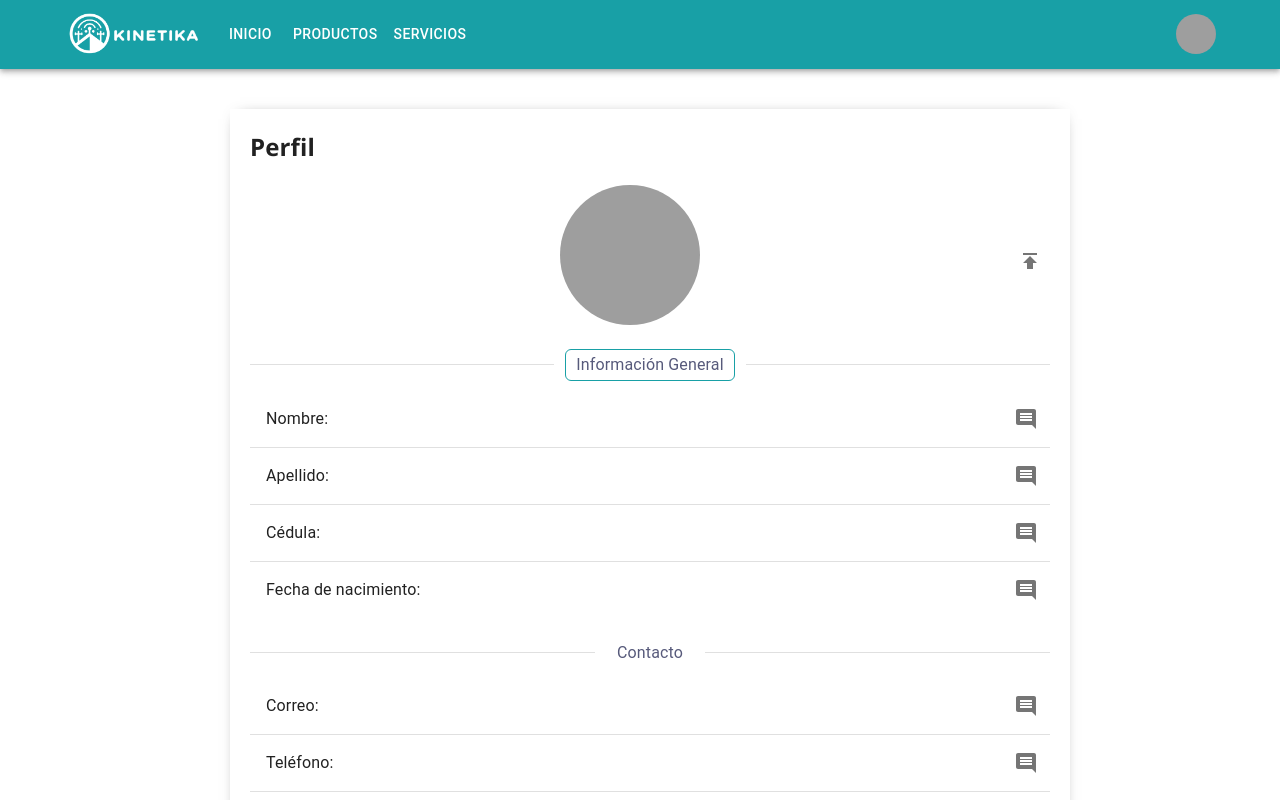
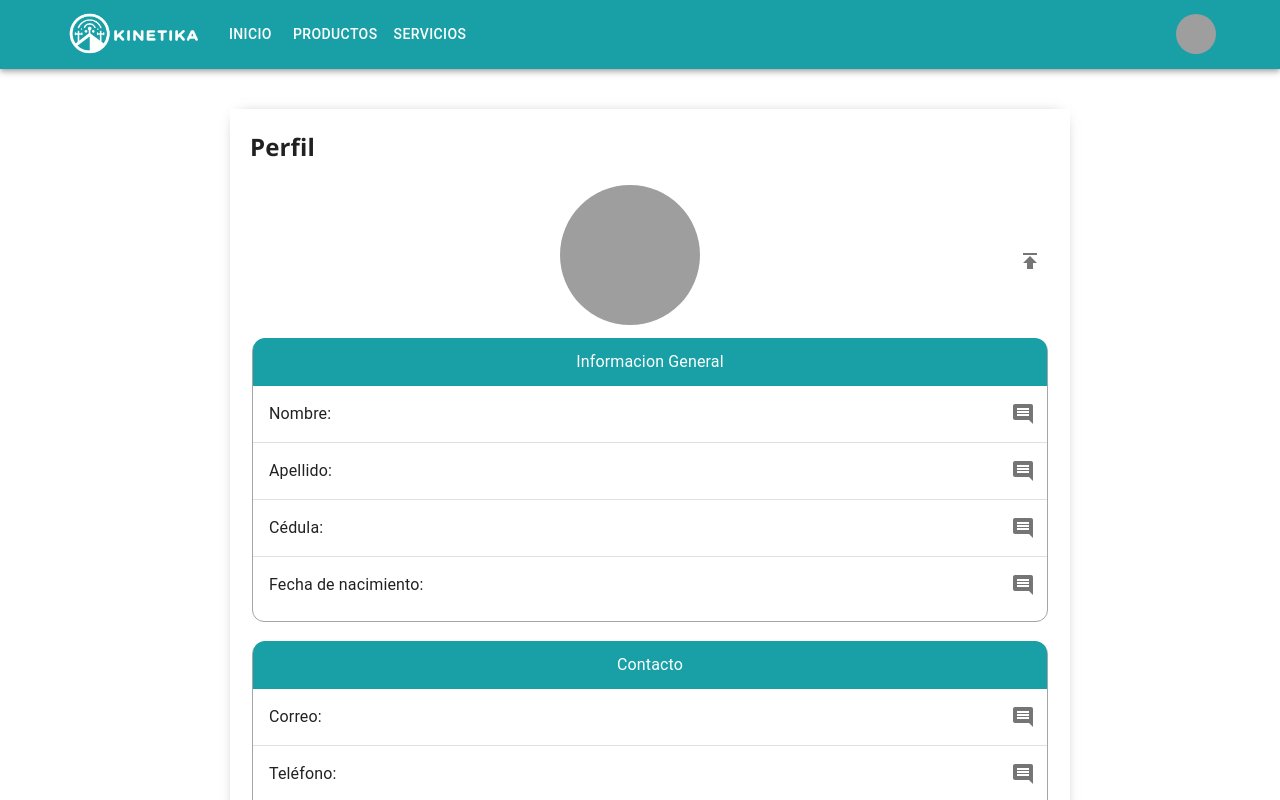
Before and after one commit to yarod159/Proyecto-UCLA, a React (Vite) app in the folder portal-web/: page /UserProfile in a window 1280 px wide. Shown: the top 800 px of the page. Built offline with nearby package versions, Linux system fonts and the light colour scheme; grey boxes are pictures that could not be loaded.

Commit message:
Perfil de Usuario

```diff
--- a/portal-web/src/components/UserProfile/userPerfil.css
+++ b/portal-web/src/components/UserProfile/userPerfil.css
@@ -109,6 +109,7 @@
   }
 
   .userUpdateForm{
+
       width: 800px;
 
       margin-top: 20px;
--- a/portal-web/src/components/UserProfile/userPerfil.jsx
+++ b/portal-web/src/components/UserProfile/userPerfil.jsx
@@ -56,19 +56,23 @@ const UserPerfil = () => {
                     </div>
 
 
-                  <div className="userUpdateItem">
+                  <div className="userUpdateItem1">
 
-                      <Divider component="div" role="presentation" >
-                        <Typography sx={{
-                          borderRadius:'6px',
-                          border: '1px solid #18a0a6',
-                          margin: '2px',
-                          padding: '3px 10px 3px 10px'
 
-                      }}>Información General</Typography>
-                      </Divider>
 
                       <List component="nav">
+
+                      <ListItem sx={{textAlign:'center',
+                      bgcolor:'#18a0a6',
+                      marginTop:'-10px',
+                      borderTopLeftRadius:'12px',
+                      borderTopRightRadius:'12px',
+                      color:'#fff'}}>
+                        <ListItemText >
+                          Informacion General
+                        </ListItemText>
+
+                      </ListItem>
                         <ListItem>
                           <ListItemText primary="Nombre: " />
                           <IconButton edge="end" aria-label="comments">
@@ -108,17 +112,21 @@ const UserPerfil = () => {
                   </div>
 
 
-                  <div className="userUpdateItem">
-                    <Divider component="div" role="presentation">
-                      <Typography sx={{
-
-                          margin: '2px',
-                          padding: '3px 10px 3px 10px'
-
-                      }}>Contacto</Typography>
-                    </Divider>
+                  <div className="userUpdateItem1">
 
                     <List component="nav">
+
+                    <ListItem sx={{textAlign:'center',
+                      bgcolor:'#18a0a6',
+                      marginTop:'-10px',
+                      borderTopLeftRadius:'12px',
+                      borderTopRightRadius:'12px',
+                      color:'#fff'}}>
+                        <ListItemText >
+                          Contacto
+                        </ListItemText>
+
+                      </ListItem>
                       <ListItem>
                         <ListItemText primary="Correo: " />
                           <IconButton edge="end" aria-label="comments">
@@ -151,7 +159,7 @@ const UserPerfil = () => {
                     <List component="nav">
 
                       <ListItem sx={{textAlign:'center',
-                      bgcolor:'#888888',
+                      bgcolor:'#18a0a6',
                       marginTop:'-10px',
                       borderTopLeftRadius:'12px',
                       borderTopRightRadius:'12px',
@@ -182,7 +190,7 @@ const UserPerfil = () => {
 
                 </div>
 
-                <Button variant="contained" color="primary" className="userUpdateButton" sx={{alignItems:'center'}}>
+                <Button variant="contained" color="primary"  sx={{alignItems:'center'}}>
                   Save Changes
                 </Button>
               </form>
```
